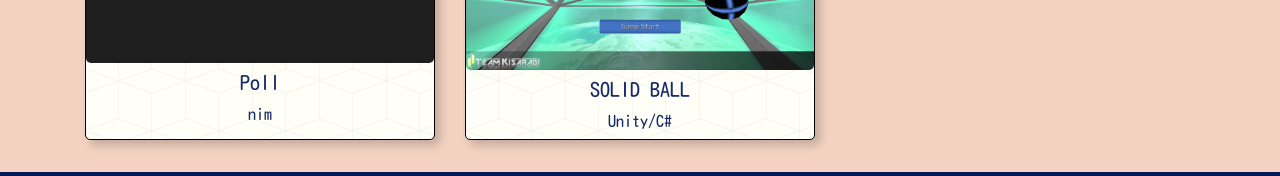
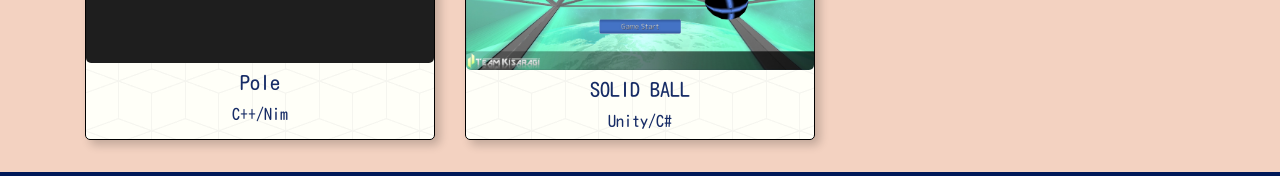
Before and after one commit to aquilaneo/portfolio, a React (Create React App) app: page / in a window 1280 px wide. Shown: the part 4381-4557 px from the top of the page. Built offline with nearby package versions, Linux system fonts and the light colour scheme.

Commit message:
Pole関連の情報を更新

```diff
--- a/src/Works.js
+++ b/src/Works.js
@@ -13,7 +13,7 @@ import TRINE3D from "./img/works/TRINE3D.jpg";
 import TRINE3DDetail from "./img/works/TRINE3D_detail.jpg";
 import Portfolio from "./img/works/Portfolio.jpg";
 import Tetris from "./img/works/Tetris.jpg";
-import Poll from "./img/works/Pole.jpg";
+import Pole from "./img/works/Pole.jpg";
 import SolidBall from "./img/works/SOLID BALL.jpg";
 import SolidBallDetail from "./img/works/SOLID BALL_detail.jpg";
 
@@ -215,16 +215,16 @@ export const works = [
 			</div>,
 	},
 	{
-		name: "Poll",
-		languages: "nim",
+		name: "Pole",
+		languages: "C++/Nim",
 		libraries: "",
-		image: Poll,
-		detailImage: Poll,
+		image: Pole,
+		detailImage: Pole,
 		comment:
 			<div>
 				<div>
 					「I」「l」「1」の3文字からなる6命令を使い、それ以外の文字はコメントとして扱われるBrainf*ck系のネタプログラミング言語です。
-					もともとは衛星プロジェクト内のLightning Talk(LT)のネタになるかと思い、当時興味のあったnim言語で実装してみたものです。
+					もともとは衛星プロジェクト内のLightning Talk(LT)のネタになるかと思い、C++や当時興味のあったNim言語で実装してみたものです。
 				</div>
 				<div className={"center"}>
 					<a href={"https://github.com/aquilaneo/Pole"} target={"_blank"} rel={"noopener noreferrer"}>
```
